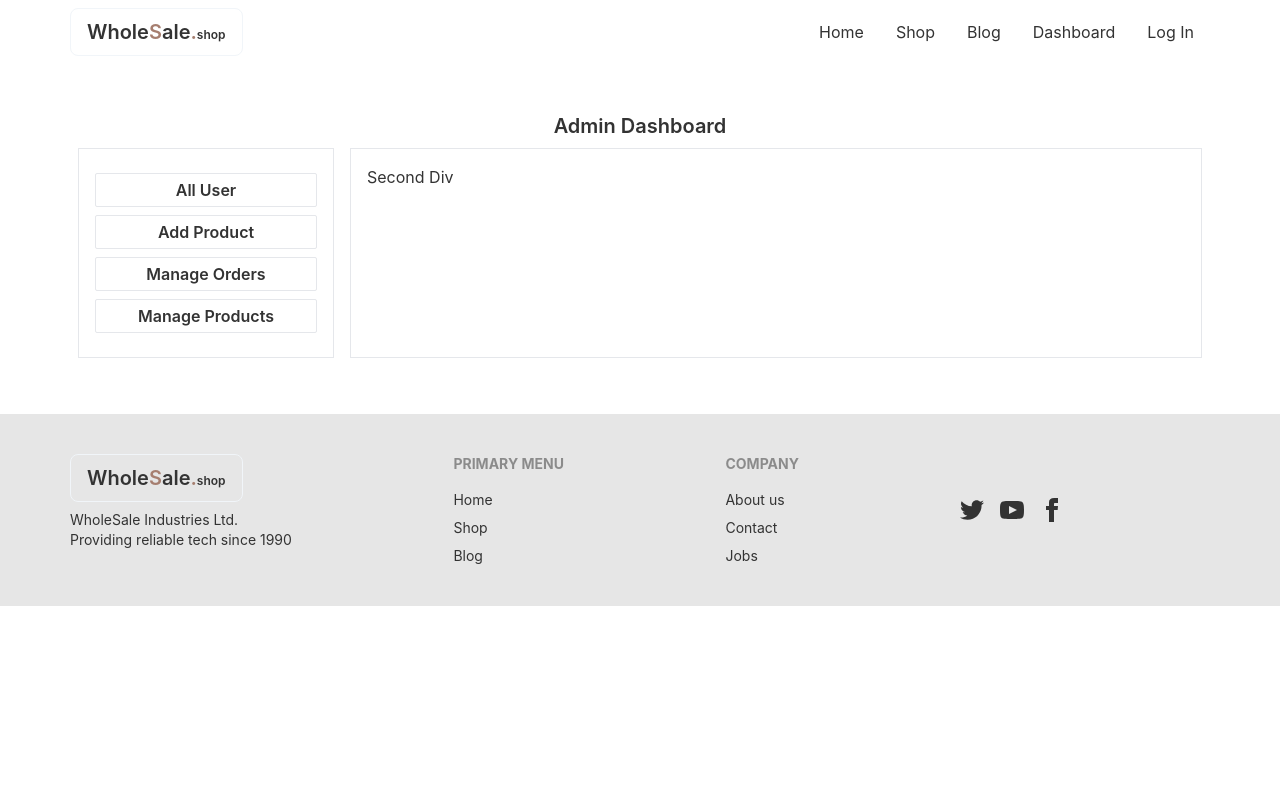
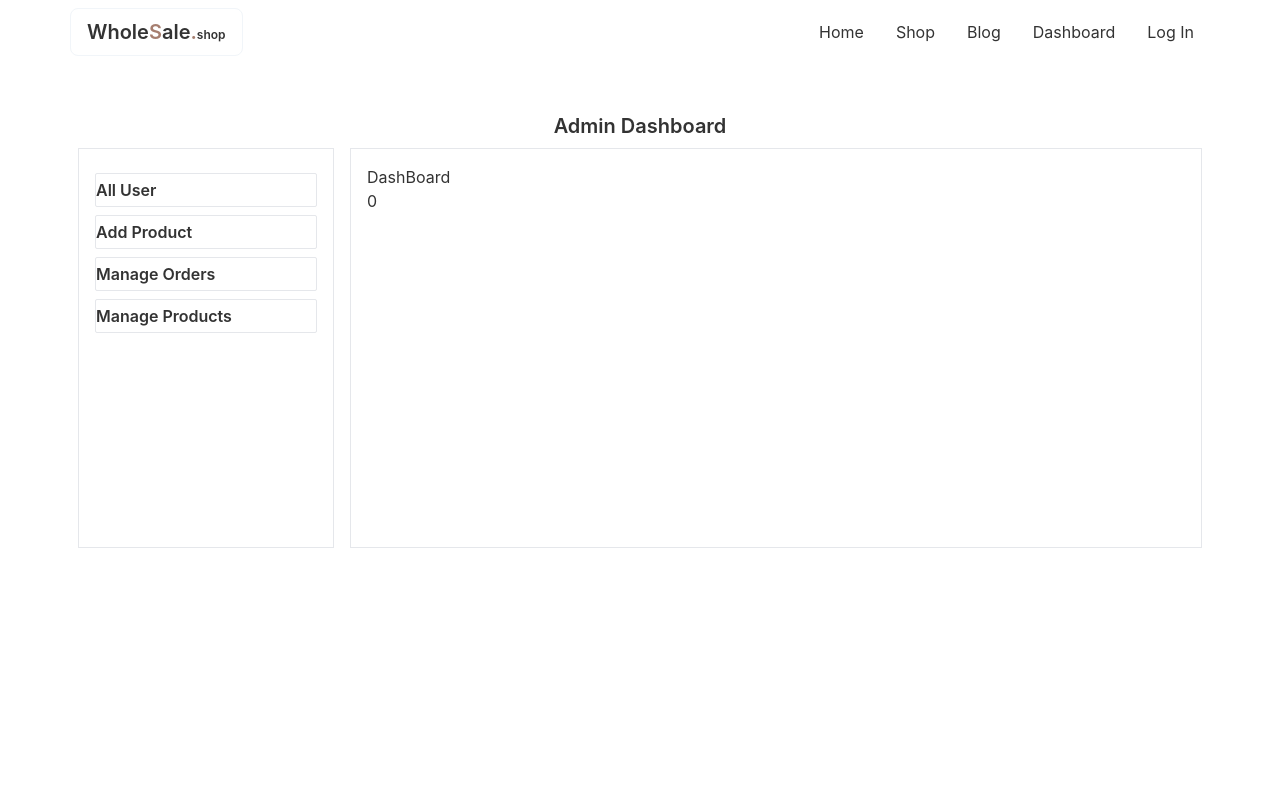
Before and after one commit to mehedy201/WholeSale-Market-Client-Site, a React (Create React App) app: page /dashboard in a window 1280 px wide. Shown: the top 800 px of the page. Built offline with nearby package versions, Linux system fonts and the light colour scheme; no server answers.

Commit message:
created outlet for dashboard and fixed order delete issue

```diff
--- a/src/App.js
+++ b/src/App.js
@@ -18,6 +18,10 @@ import { ToastContainer } from 'react-toastify';
 import 'react-toastify/dist/ReactToastify.css';
 import UnAuthorized from './pages/UnAuthorized/UnAuthorized';
 import Forbidden from './pages/Forbidden/Forbidden';
+import MakeAdmin from './pages/Admin-Pages/MakeAdmin/MakeAdmin';
+import AddProducts from './pages/Admin-Pages/AddProducts/AddProducts';
+import ManageProducts from './pages/Admin-Pages/ManageProducts/ManageProducts';
+import ManageOrders from './pages/Admin-Pages/ManageOrders/ManageOrders';
 
 function App() {
   return (
@@ -32,7 +36,13 @@ function App() {
           <Route path='/my-orders' element={<MyOrders/>}></Route>
           <Route path='/add-review' element={<AddReview/>}></Route>
           <Route path='/profile' element={<Profile/>}></Route>
-          <Route path='/dashboard' element={<Dashboard/>}></Route>
+          <Route path='/dashboard' element={<Dashboard/>}>
+            <Route index element={<MakeAdmin></MakeAdmin>}></Route>
+            <Route path='all-users' element={<MakeAdmin></MakeAdmin>}></Route>
+            <Route path='add-product' element={<AddProducts></AddProducts>}></Route>
+            <Route path='manage-product' element={<ManageProducts></ManageProducts>}></Route>
+            <Route path='manage-order' element={<ManageOrders></ManageOrders>}></Route>
+          </Route>
           <Route path='/log-in' element={<LogIn/>}></Route>
           <Route path='/sign-up' element={<SingUp/>}></Route>
           <Route path='/product/:id' element={
--- /dev/null
+++ b/src/pages/Admin-Pages/AddProducts/AddProducts.js
@@ -0,0 +1,11 @@
+import React from 'react';
+
+const AddProducts = () => {
+    return (
+        <div>
+            <p>add product</p>
+        </div>
+    );
+};
+
+export default AddProducts;
--- a/src/pages/Admin-Pages/Dashboard/Dashboard.js
+++ b/src/pages/Admin-Pages/Dashboard/Dashboard.js
@@ -1,18 +1,21 @@
 import React from 'react';
-import { Link } from 'react-router-dom';
+import { Link, Outlet } from 'react-router-dom';
 
 const Dashboard = () => {
     return (
-        <div className='my-12'>
+        <div className='my-12 h-screen'>
         <h3 className="text-xl font-semibold text-center">Admin Dashboard</h3>
-            <div className='md:flex lg:flex '>
+            <div className='md:flex lg:flex h-auto'>
                 <div className='p-4 border m-2 w-64'>
-                    <button className='md:bolck lg:block my-2 py-1 w-[100%] rounded-sm font-semibold border capitalize'>All User</button>
-                    <button className='md:bolck lg:block my-2 py-1 w-[100%] rounded-sm font-semibold border capitalize'>Add Product</button>
-                    <button className='md:bolck lg:block my-2 py-1 w-[100%] rounded-sm font-semibold border capitalize'>Manage Orders</button>
-                    <button className='md:bolck lg:block my-2 py-1 w-[100%] rounded-sm font-semibold border capitalize'>Manage Products</button>
+                    <Link to={'all-users'} className='md:bolck lg:block my-2 py-1 w-[100%] rounded-sm font-semibold border capitalize'>All User</Link>
+                    <Link to={'add-product'} className='md:bolck lg:block my-2 py-1 w-[100%] rounded-sm font-semibold border capitalize'>Add Product</Link>
+                    <Link to={'manage-order'} className='md:bolck lg:block my-2 py-1 w-[100%] rounded-sm font-semibold border capitalize'>Manage Orders</Link>
+                    <Link to={'manage-product'} className='md:bolck lg:block my-2 py-1 w-[100%] rounded-sm font-semibold border capitalize'>Manage Products</Link>
                 </div>
-                <div className='grow p-4 border m-2'>Second Div</div>
+                <div className='grow p-4 border m-2 h-[400px]'>
+                    <p>DashBoard</p>
+                    <Outlet></Outlet>
+                </div>
             </div>
         </div>
     );
--- /dev/null
+++ b/src/pages/Admin-Pages/MakeAdmin/MakeAdmin.js
@@ -0,0 +1,19 @@
+import React, { useEffect, useState } from 'react';
+
+const MakeAdmin = () => {
+
+    const [users, setUsers] = useState([])
+
+    useEffect(() => {
+        fetch('http://localhost:5000/user')
+            .then(res => res.json())
+            .then(data => setUsers(data));
+    },[])
+    return (
+        <div>
+            {users.length}
+        </div>
+    );
+};
+
+export default MakeAdmin;
--- /dev/null
+++ b/src/pages/Admin-Pages/ManageOrders/ManageOrders.js
@@ -0,0 +1,11 @@
+import React from 'react';
+
+const ManageOrders = () => {
+    return (
+        <div>
+            <p>manage Orders</p>
+        </div>
+    );
+};
+
+export default ManageOrders;
--- /dev/null
+++ b/src/pages/Admin-Pages/ManageProducts/ManageProducts.js
@@ -0,0 +1,11 @@
+import React from 'react';
+
+const ManageProducts = () => {
+    return (
+        <div>
+            <p>Manage parducts</p>
+        </div>
+    );
+};
+
+export default ManageProducts;
--- a/src/pages/MyOrders/MyOrder.js
+++ b/src/pages/MyOrders/MyOrder.js
@@ -1,9 +1,10 @@
 import React from 'react';
 
-const MyOrder = ({orderdItem}) => {
-    const {img, name, price, quantity} = orderdItem;
+const MyOrder = ({orderdItem, handleDelete}) => {
+    const {_id, img, name, price, quantity} = orderdItem;
     const newQuantity = parseInt(quantity);
     const totalPrice = newQuantity * price;
+
     return (
         <div className='flex items-center border rounded-xl px-4 py-2 my-4 justify-between shadow-lg'>
             <div className="flex flex-4 items-center justify-between">
@@ -23,7 +24,7 @@ const MyOrder = ({orderdItem}) => {
                 </div>
             </div>
             <div className='flex items-center'>
-                <button className="btn btn-circle bg-red-800 text-white">
+                <button onClick={() => handleDelete(_id)} className="btn btn-circle bg-red-800 text-white">
                     <svg xmlns="http://www.w3.org/2000/svg" className="h-6 w-6" fill="none" viewBox="0 0 24 24" stroke="currentColor"><path strokeLinecap="round" strokeLinejoin="round" strokeWidth="2" d="M6 18L18 6M6 6l12 12" /></svg>
                 </button>
                 <button className='btn px-6 ml-2 bg-green-600 border-none text-white'>Pay</button>
--- a/src/pages/MyOrders/MyOrders.js
+++ b/src/pages/MyOrders/MyOrders.js
@@ -35,10 +35,32 @@ const MyOrders = () => {
             .then(data => setMyOrderd(data))
         }
     },[user]);
+
+    const handleDelete = (id) => {
+        const proceed = window.confirm('Are you sure to Delete');
+        if(proceed){
+            const url = `http://localhost:5000/user-orderd-data/${id}`;
+            fetch(url, {
+                method: 'DELETE'
+            })
+            .then(res => res.json())
+            .then(data => {
+                const remain = myOrderd.filter(item => item._id !== id);
+                console.log(data, myOrderd);
+                setMyOrderd(remain);
+            })
+        }
+    }
+
+
     return (
         <div className='my-12'>
             {
-                myOrderd.map(orderdItem => <MyOrder key={orderdItem._id} orderdItem={orderdItem}></MyOrder>)
+                myOrderd.map(orderdItem => <MyOrder
+                    key={orderdItem._id}
+                    orderdItem={orderdItem}
+                    handleDelete={handleDelete}
+                    ></MyOrder>)
             }
         </div>
     );
```
